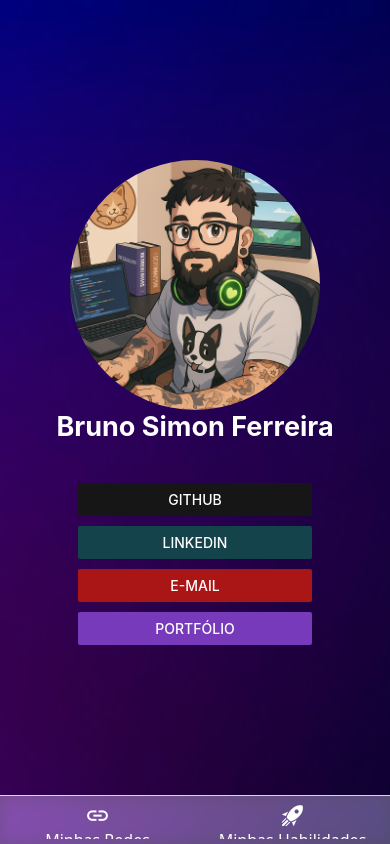
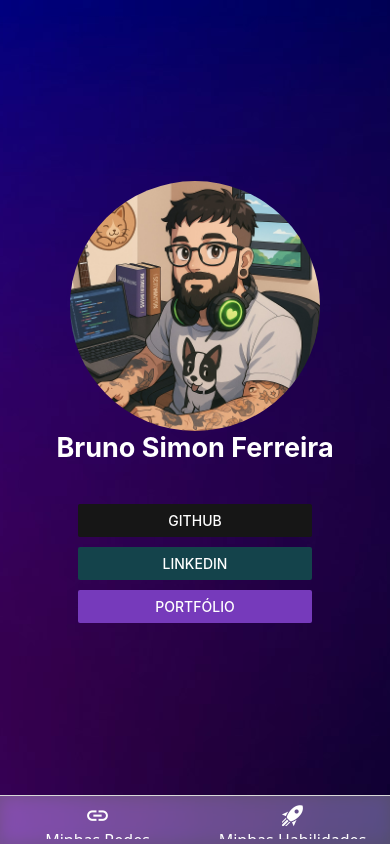
Before and after one commit to simonntech/portfolioBootcamp, a React Native app: screen / in a window 390 px wide. Built offline with nearby package versions, Linux system fonts and the light colour scheme.

Commit message:
final commit

```diff
--- a/src/screens/HomeScreen.tsx
+++ b/src/screens/HomeScreen.tsx
@@ -1,5 +1,5 @@
 import { StatusBar } from "expo-status-bar";
-import { View, Text, Image, ImageBackground, Button } from "react-native";
+import { View, Text, Image, ImageBackground, Button, Linking } from "react-native";
 import profileImg from '../../assets/perfiltech.jpg';
 import bgImg from '../../assets/background.jpg'
 import styles from "./Styles";
@@ -20,18 +20,23 @@
                     <Button
                         title="Github"
                         color={'#161616ff'}
+                        onPress={()=>{
+                            Linking.openURL('https://github.com/simonntech')
+                        }}
                     />
                     <Button
                         title="Linkedin"
                         color={'#14434bff'}
-                    />
-                    <Button
-                        title="E-mail"
-                        color={'#aa1616ff'}
+                        onPress={()=>{
+                            Linking.openURL('https://www.linkedin.com/in/brunosimonferreira/')
+                        }}
                     />
                     <Button
                         title="Portfólio"
                         color={'rgba(118, 58, 187, 1)'}
+                        onPress={()=>{
+                            Linking.openURL('https://simonntech.github.io/portfolio/')
+                        }}
                     />
                 </View>
                 <StatusBar style="light"></StatusBar>
```
